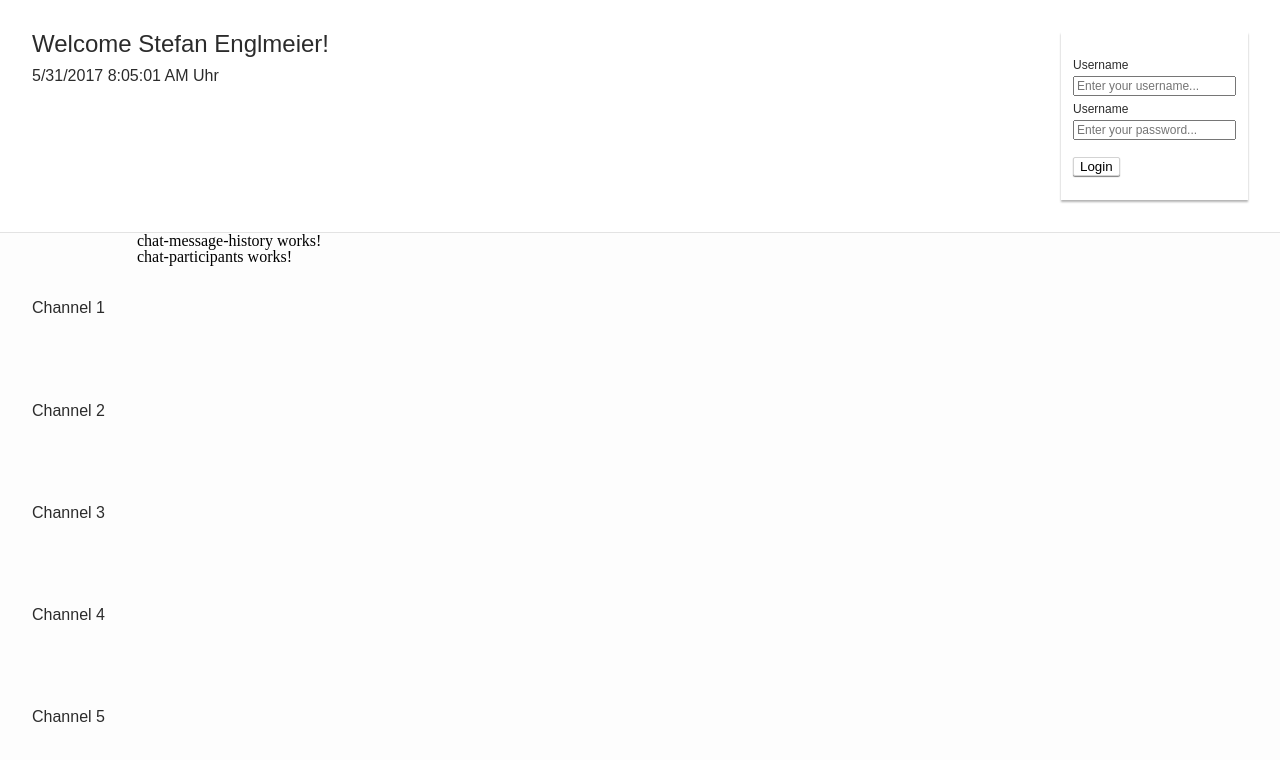
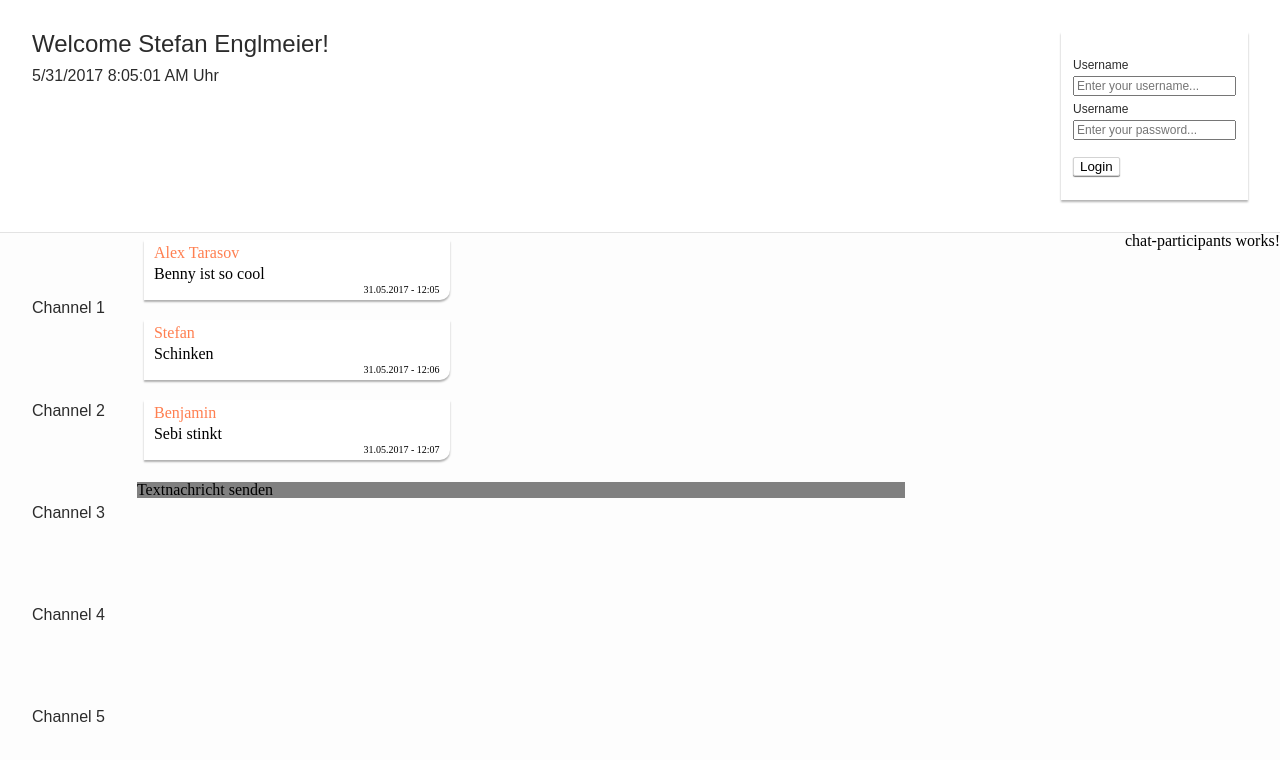
Before and after one commit to stefengl/Angular-Chat-Client, an Angular app in the folder Code/: page / in a window 1280 px wide. Shown: the top 760 px of the page. Built offline with nearby package versions, Linux system fonts and the light colour scheme; no server answers.

Commit message:
start implement Message-History

```diff
--- a/Code/src/app/chat-message-history/chat-message-history.component.css
+++ b/Code/src/app/chat-message-history/chat-message-history.component.css
@@ -0,0 +1,36 @@
+.msgArea{
+  width: 100%;
+}
+
+.messageBox{
+  background-color: #fdfdfd;
+  padding: 2px;
+}
+
+.msg{
+  margin: 5px 5px 20px 5px;
+  box-sizing: border-box;
+  padding: 5px 10px;
+  box-shadow: 0 2px 2px rgba(0, 0, 0, 0.3);
+  background-color: white;
+  border-radius: 0 0 10px 0;
+  max-width: 40%;
+}
+
+.msgMessage{
+  margin: 0px 0px 3px 0px;
+}
+
+.msgUsername{
+  color: coral;
+  margin: 0px 0px 5px 0px;
+}
+
+.msgDate{
+  font-size: x-small;
+  text-align: right;
+}
+
+.sendMessageBox{
+  background-color: grey;
+}
--- a/Code/src/app/chat-message-history/chat-message-history.component.html
+++ b/Code/src/app/chat-message-history/chat-message-history.component.html
@@ -1,3 +1,15 @@
-<p>
-  chat-message-history works!
-</p>
+<div class="msgArea">
+ <div class="messageBox">
+    <span *ngFor="let msg of messages">
+        <div class="msg">
+          <div class="msgUsername">{{msg.username}}</div>
+          <div class="msgMessage">{{msg.message}}</div>
+          <div class="msgDate">{{msg.date}}</div>
+        </div>
+    </span>
+
+  </div>
+  <div class="sendMessageBox">
+  Textnachricht senden
+  </div>
+</div>
--- a/Code/src/app/chat-message-history/chat-message-history.component.ts
+++ b/Code/src/app/chat-message-history/chat-message-history.component.ts
@@ -1,4 +1,6 @@
 import { Component, OnInit } from '@angular/core';
+import {Message} from "../models/message";
+
 
 @Component({
   selector: 'app-chat-message-history',
@@ -6,6 +8,24 @@ import { Component, OnInit } from '@angular/core';
   styleUrls: ['./chat-message-history.component.css']
 })
 export class ChatMessageHistoryComponent implements OnInit {
+  user : string = "Benjamin";
+  messages : any[] = [
+    {
+      message: "Benny ist so cool",
+      username: "Alex Tarasov",
+      date: "31.05.2017 - 12:05"
+    },
+    {
+      message: "Schinken",
+      username: "Stefan",
+      date: "31.05.2017 - 12:06"
+    },
+    {
+      message: "Sebi stinkt",
+      username: "Benjamin",
+      date: "31.05.2017 - 12:07"
+    }
+  ];
 
   constructor() { }
 
--- a/Code/src/app/chat-participants/chat-participants.component.html
+++ b/Code/src/app/chat-participants/chat-participants.component.html
@@ -1,3 +1,5 @@
-<p>
+
+
+<p style="float: right">
   chat-participants works!
 </p>
--- a/Code/src/app/chat/chat.component.css
+++ b/Code/src/app/chat/chat.component.css
@@ -5,3 +5,17 @@
   background: #fdfdfd;
   border-top: 1px solid rgba(0, 0, 0, 0.1);
 }
+
+app-chat-room-display{
+  width: 20%;
+}
+
+app-chat-message-history{
+  width: 60%;
+  float: left;
+}
+
+app-chat-participants{
+  width: 20%;
+  float: right;
+}
--- /dev/null
+++ b/Code/src/app/models/message.ts
@@ -0,0 +1,15 @@
+export class Message {
+  message : string;
+  username : string;
+  date : string;
+
+  constructor();
+
+  constructor(msg : string, name : string, date: string);
+
+  constructor(msg?: string, name?: string, date?: string) {
+    this.username = name || '';
+    this.message = msg  || '';
+    this.date = date || '';
+  }
+}
```
Also changed, not shown: Code/src/app/websocket.service.ts (line endings or trailing spaces).
